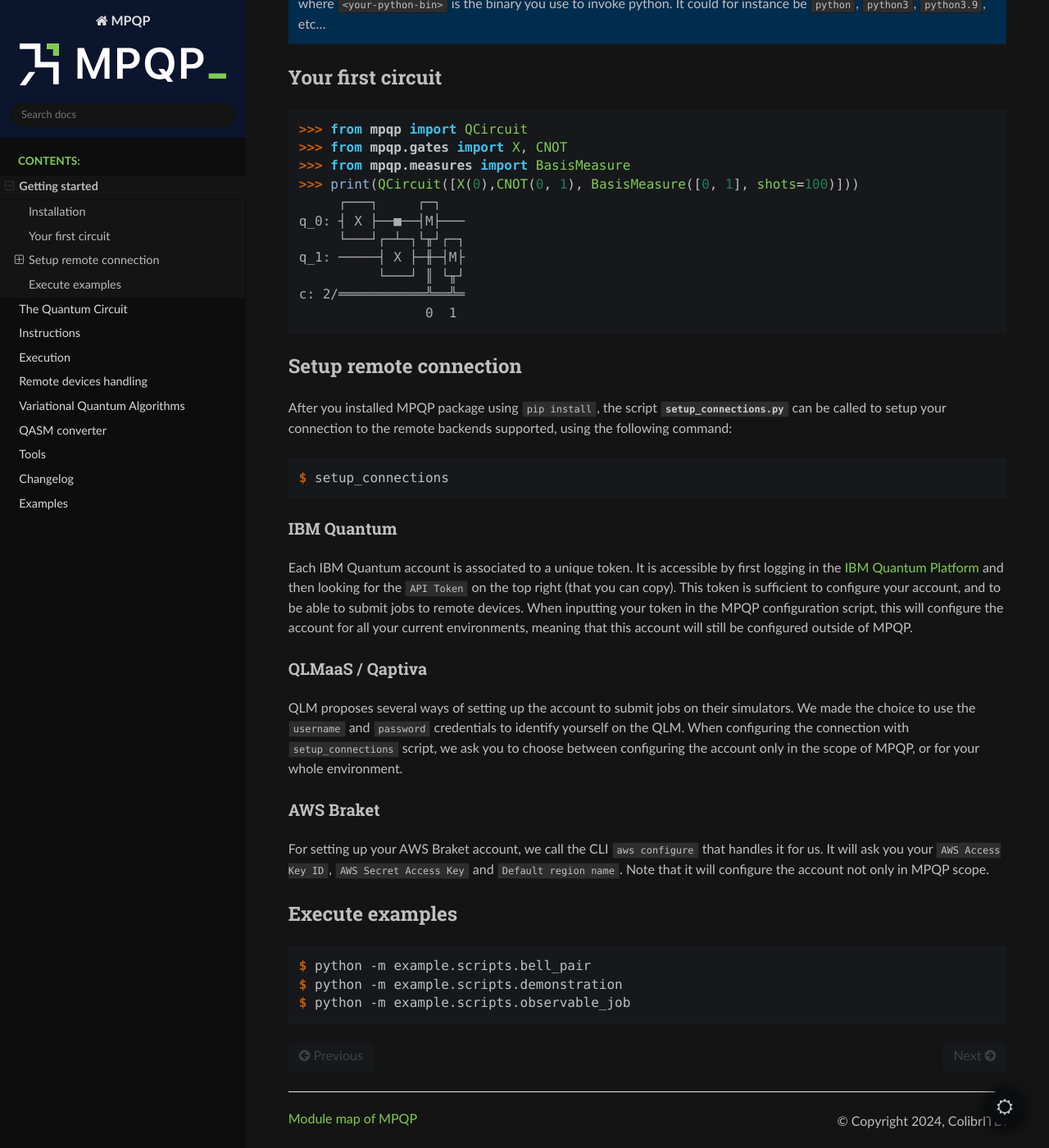
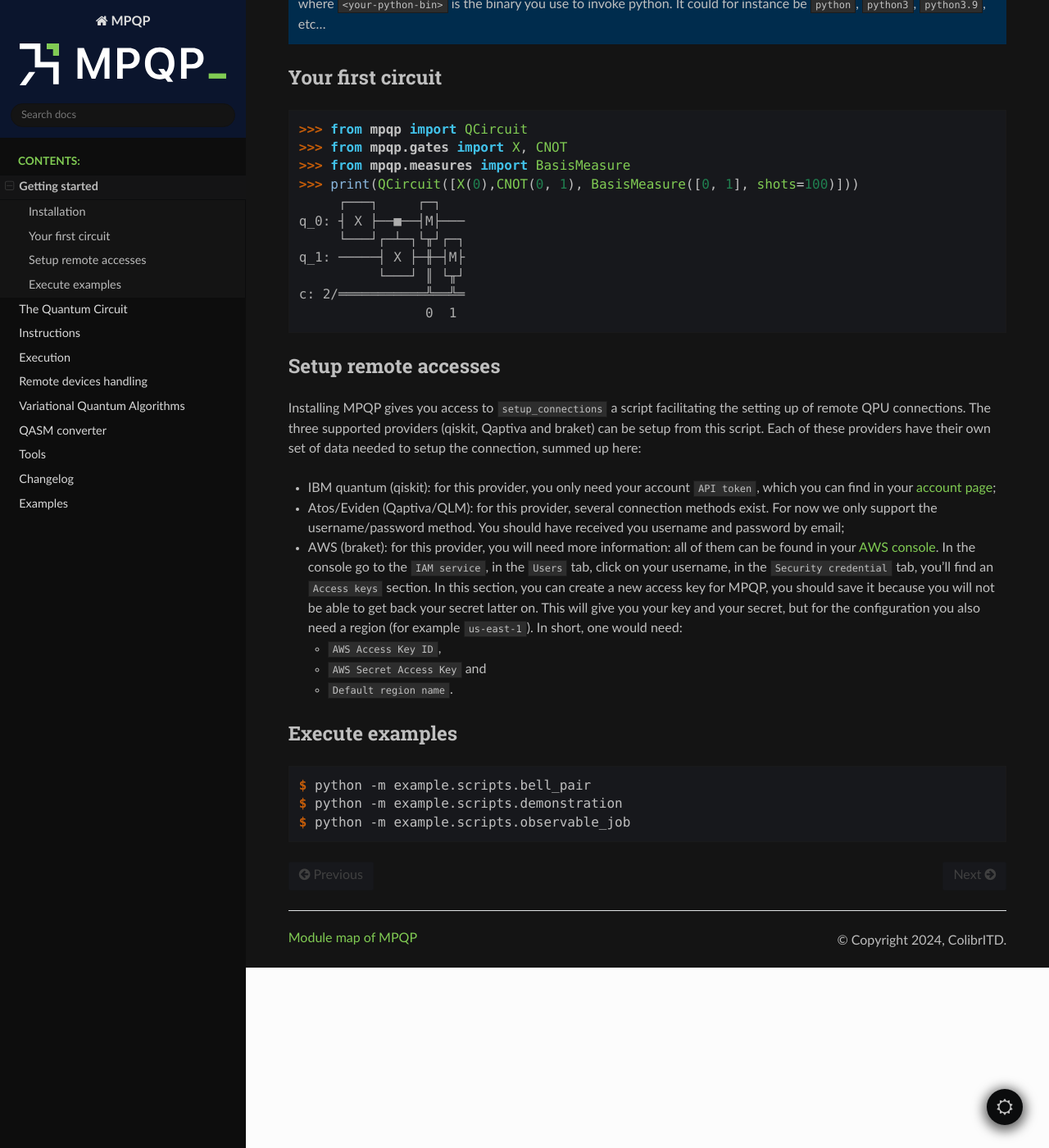
Before and after one commit to ColibrITD-SAS/mpqp, a Sphinx documentation site: the page built from docs/getting-started.rst, in a window 1280 px wide and 1400 px high, scrolled down 554 px. Shown: the whole window at 82% size. Built offline with Sphinx 7.4.7 and the Read the Docs theme 2.0.0, drawn with Linux system fonts in a browser that asks for light colours; pages that are not in the unit, such as notebooks, are missing from menus.

Commit message:
doc: remote setup deduped

```diff
--- a/docs/getting-started.rst
+++ b/docs/getting-started.rst
@@ -46,48 +46,35 @@
     c: 2/═══════════╩══╩═
                     0  1
 
+.. _Remote setup:
 
+Setup remote accesses
+---------------------
 
-Setup remote connection
------------------------
+Installing MPQP gives you access to ``setup_connections`` a script facilitating
+the setting up of remote QPU connections. The three supported providers (qiskit,
+Qaptiva and braket) can be setup from this script. Each of these providers have
+their own set of data needed to setup the connection, summed up here:
 
-After you installed MPQP package using ``pip install``, the script
-:mod:`setup_connections.py<mpqp.execution.connection.setup_connections>` can be
-called to setup your connection to the remote backends supported, using the
-following command:
+- IBM quantum (qiskit): for this provider, you only need your account ``API
+  token``, which you can find in your `account page <https://quantum.ibm.com/account>`_;
+- Atos/Eviden (Qaptiva/QLM): for this provider, several connection methods
+  exist. For now we only support the username/password method. You should have
+  received you username and password by email;
+- AWS (braket): for this provider, you will need more information: all of them can
+  be found in your
+  `AWS console <https://console.aws.amazon.com/console/home?nc2=h_ct&src=header-signin>`_.
+  In the console go to the ``IAM service``, in the ``Users`` tab, click on your
+  username, in the ``Security credential`` tab, you'll find an ``Access keys``
+  section. In this section, you can create a new access key for MPQP, you should
+  save it because you will not be able to get back your secret latter on.
+  This will give you your key and your secret, but for the configuration you also
+  need a region (for example ``us-east-1``).
+  In short, one would need:
 
-.. code-block:: console
-
-    $ setup_connections
-
-IBM Quantum
-^^^^^^^^^^^
-
-Each IBM Quantum account is associated to a unique token. It is accessible by
-first logging in the `IBM Quantum Platform <https://quantum.ibm.com/>`_ and then
-looking for the ``API Token`` on the top right (that you can copy). This token
-is sufficient to configure your account, and to be able to submit jobs to remote
-devices. When inputting your token in the MPQP configuration script, this will
-configure the account for all your current environments, meaning that this
-account will still be configured outside of MPQP.
-
-QLMaaS / Qaptiva
-^^^^^^^^^^^^^^^^
-
-QLM proposes several ways of setting up the account to submit jobs on their
-simulators. We made the choice to use the ``username`` and ``password``
-credentials to identify yourself on the QLM. When configuring the connection
-with ``setup_connections`` script, we ask you to choose between configuring
-the account only in the scope of MPQP, or for your whole environment.
-
-AWS Braket
-^^^^^^^^^^
-
-For setting up your AWS Braket account, we call the CLI ``aws configure`` that
-handles it for us. It will ask you your ``AWS Access Key ID``, ``AWS Secret
-Access Key`` and ``Default region name``. Note that it will configure the
-account not only in MPQP scope.
-
+  + ``AWS Access Key ID``,
+  + ``AWS Secret Access Key`` and
+  + ``Default region name``.
 
 Execute examples
 ----------------
```
Also changed, not shown: docs/execution.rst (+0 -33 lines), 1 other file.
